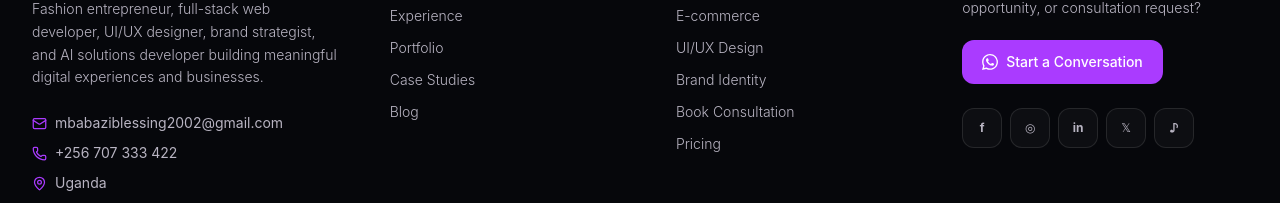
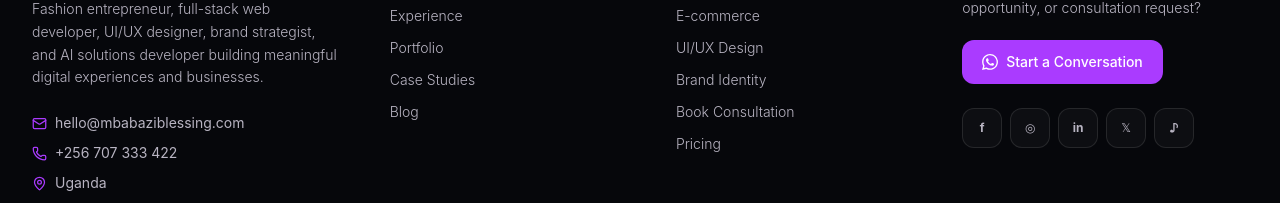
Before and after one commit to mbabaziblessing/mbabazi-blessing-website, a React (Vite) app: page /faq in a window 1280 px wide. Shown: the part 2227-2430 px from the top of the page. Built offline with nearby package versions, Linux system fonts and the light colour scheme.

Commit message:
Update primary contact email

```diff
--- a/src/components/portfolio/shared.jsx
+++ b/src/components/portfolio/shared.jsx
@@ -15,7 +15,7 @@ export const IMAGES = {
 export const CONTACT = {
   whatsapp: "256707333422",
   whatsappLink: "https://wa.me/256707333422",
-  email: "mbabaziblessing2002@gmail.com",
+  email: "hello@mbabaziblessing.com",
   phone: "+256 707 333 422",
   location: "Kampala, Uganda",
   calendly: "https://calendly.com/mbabaziblessing/",
```
